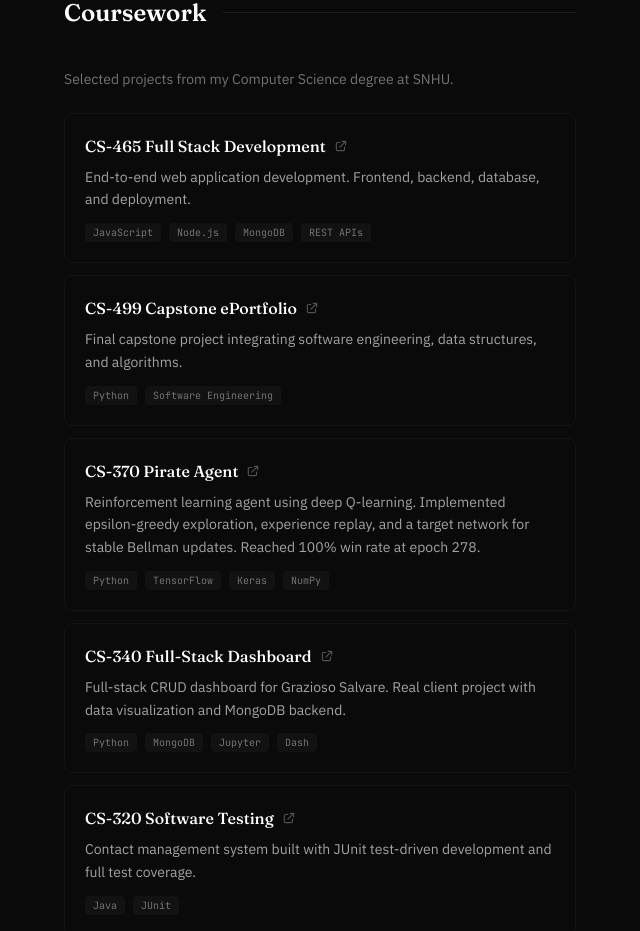
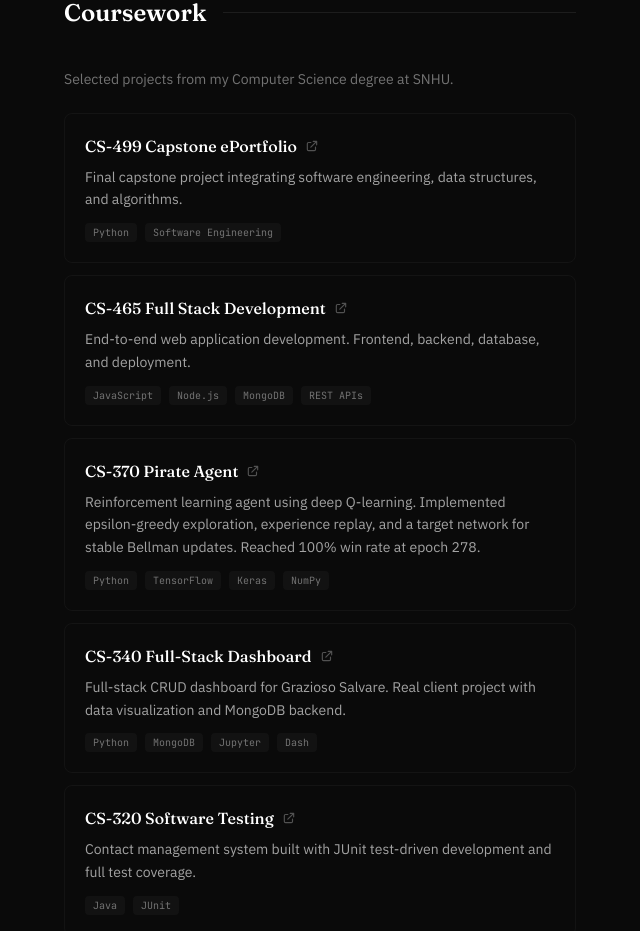
Before and after one commit to medysaly/mehdi-portfolio, a Next.js app: page / in a window 1280 px wide. Shown: the part 2740-3671 px from the top of the page, without its empty margins (608-1248 px from the left). Built offline with nearby package versions, Linux system fonts and the light colour scheme.

Commit message:
Move CS-499 Capstone to first in Coursework

```diff
--- a/src/components/Coursework.tsx
+++ b/src/components/Coursework.tsx
@@ -12,18 +12,18 @@ type Course = {
 
 const coursework: Course[] = [
   {
+    title: "CS-499 Capstone ePortfolio",
+    description:
+      "Final capstone project integrating software engineering, data structures, and algorithms.",
+    stack: ["Python", "Software Engineering"],
+    github: "https://github.com/medysaly/cs499-eportfolio",
+  },
+  {
     title: "CS-465 Full Stack Development",
     description:
       "End-to-end web application development. Frontend, backend, database, and deployment.",
     stack: ["JavaScript", "Node.js", "MongoDB", "REST APIs"],
     github: "https://github.com/medysaly/cs465-fullstack",
-  },
-  {
-    title: "CS-499 Capstone ePortfolio",
-    description:
-      "Final capstone project integrating software engineering, data structures, and algorithms.",
-    stack: ["Python", "Software Engineering"],
-    github: "https://github.com/medysaly/cs499-eportfolio",
   },
   {
     title: "CS-370 Pirate Agent",
```
